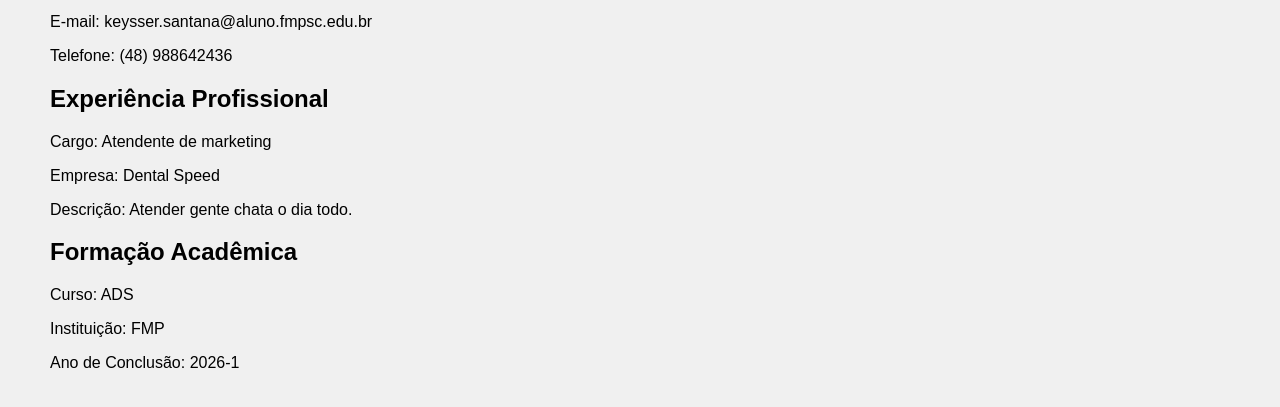
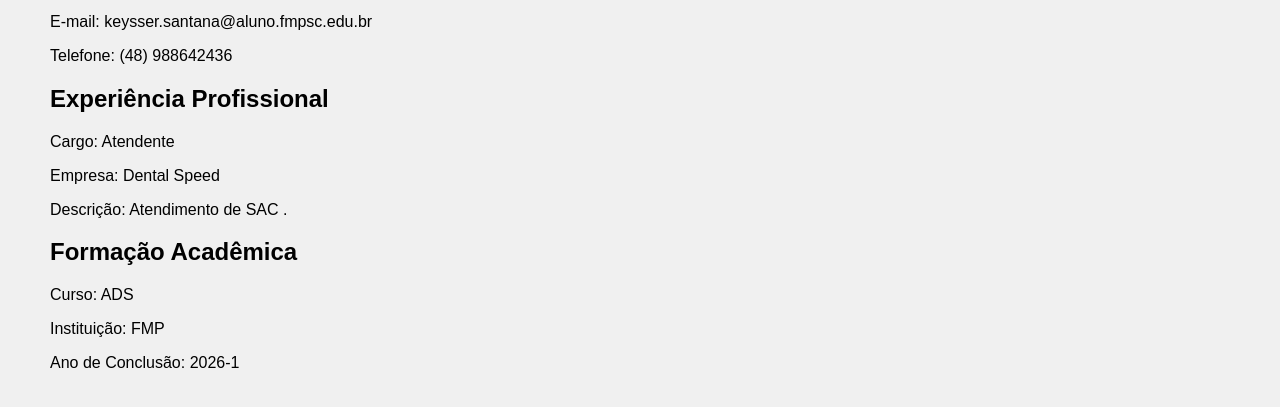
Before and after one commit to Keysser/curriculum, a plain HTML site: page index.html in a window 1280 px wide. Shown: the part 293-700 px from the top of the page. Drawn offline with Linux system fonts and the light colour scheme.

Commit message:
index.html

```diff
--- a/index.html
+++ b/index.html
@@ -41,9 +41,9 @@
         <p>Telefone: (48) 988642436</p>
 
         <h2>Experiência Profissional</h2>
-        <p>Cargo: Atendente de marketing</p>
+        <p>Cargo: Atendente </p>
         <p>Empresa: Dental Speed</p>
-        <p>Descrição: Atender gente chata o dia todo.</p>
+        <p>Descrição: Atendimento de SAC .</p>
 
         <h2>Formação Acadêmica</h2>
         <p>Curso: ADS</p>
```
